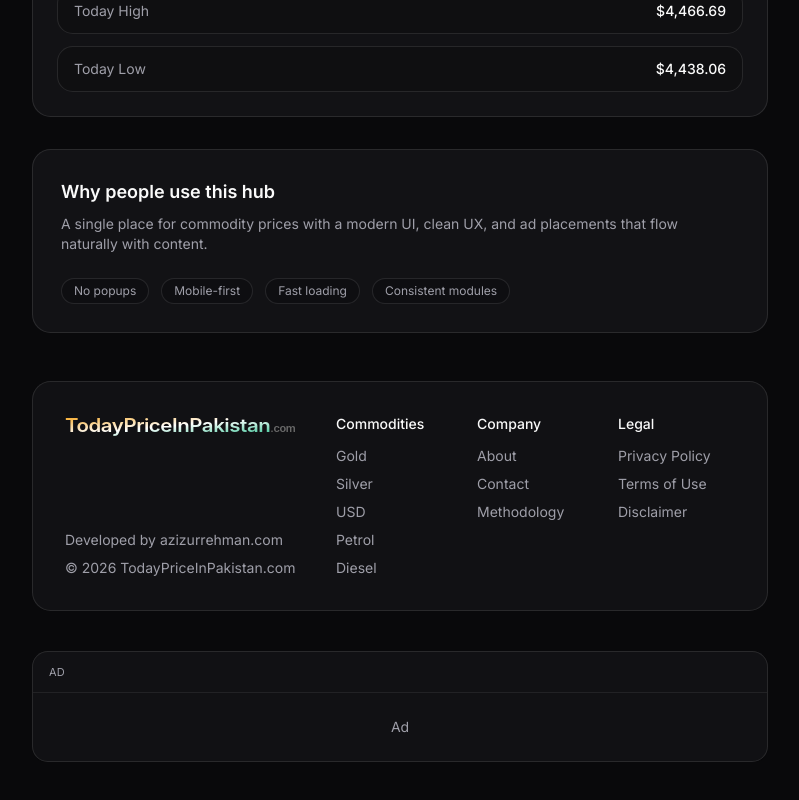
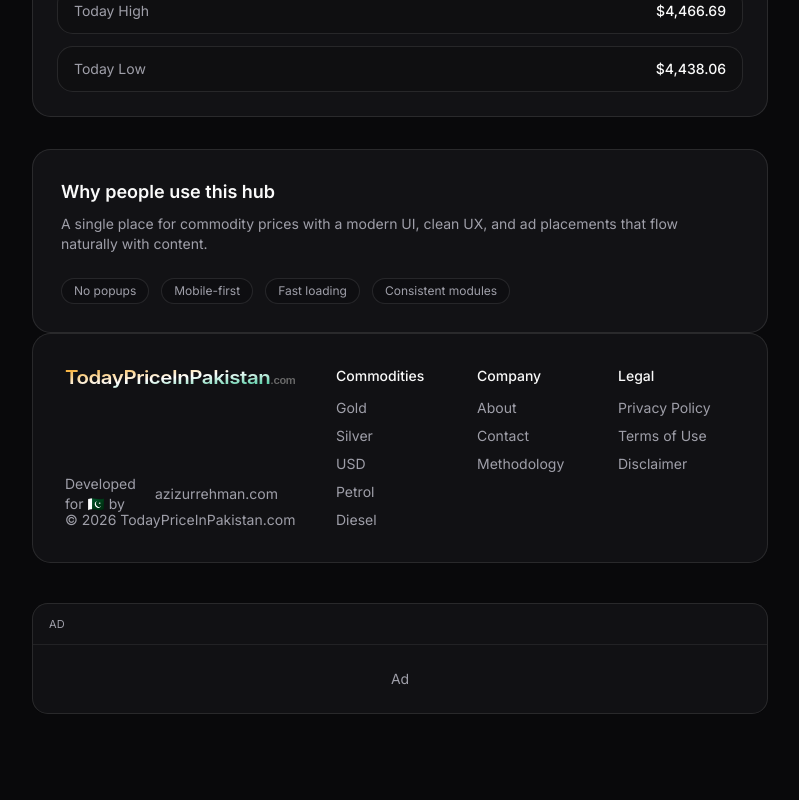
Before and after one commit to eazizurrehman/todaypriceinpakistan.com, a Next.js app: page / in a window 1280 px wide. Shown: the part 2153-2953 px from the top of the page, without its empty margins (240-1039 px from the left). After the commit the page ends 2907 px from the top, so only its background shows below. Built offline with nearby package versions, Linux system fonts and the light colour scheme.

Commit message:
feat: enhance footer with developer attribution

```diff
--- a/app/_components/footer.tsx
+++ b/app/_components/footer.tsx
@@ -1,3 +1,4 @@
+import { ArrowUpRight } from "lucide-react";
 import Image from "next/image";
 import Link from "next/link";
 
@@ -23,7 +24,7 @@ const legalLinks = [
 
 export function AppFooter() {
   return (
-    <footer className="mt-12 space-y-8 rounded-4xl border bg-card/70 p-6 backdrop-blur supports-backdrop-filter:bg-card/60 md:p-8">
+    <footer className="space-y-8 rounded-4xl border bg-card/70 p-6 backdrop-blur supports-backdrop-filter:bg-card/60 md:p-8">
       <div className="grid gap-10 lg:grid-cols-[1.1fr_1.9fr]">
         <div className="flex flex-col justify-between gap-4">
           <Link className="flex items-center" href="/">
@@ -36,14 +37,27 @@ export function AppFooter() {
             />
           </Link>
           <div className="space-y-2">
+            <div className="group flex h-4 w-fit items-center gap-1">
+              <p className="text-muted-foreground text-sm">
+                Developed for &#x1F1F5;&#x1F1F0; by
+              </p>
+              <div className="flex items-center gap-0.5">
+                <a
+                  className="text-muted-foreground text-sm underline-offset-4 transition-all duration-200 group-hover:text-white group-hover:underline"
+                  href="https://azizurrehman.com"
+                  rel="noopener"
+                  target="_blank"
+                >
+                  azizurrehman.com
+                </a>
+                <ArrowUpRight
+                  className="h-4 w-4 opacity-0 transition-opacity duration-200 group-hover:opacity-100"
+                  width={16}
+                />
+              </div>
+            </div>
             <p className="text-muted-foreground text-sm">
-              Developed by{" "}
-              <a href="https://azizurrehman.com" rel="noopener" target="_blank">
-                azizurrehman.com
-              </a>{" "}
-            </p>
-            <p className="text-muted-foreground text-sm">
-              © 2026 TodayPriceInPakistan.com
+              &#xa9; 2026 TodayPriceInPakistan.com
             </p>
           </div>
         </div>
@@ -54,7 +68,7 @@ export function AppFooter() {
               {commodityLinks.map((item) => (
                 <li key={item.href}>
                   <Link
-                    className="text-muted-foreground transition-colors hover:text-foreground"
+                    className="text-muted-foreground transition-colors duration-200 hover:text-foreground"
                     href={item.href}
                   >
                     {item.label}
@@ -70,7 +84,7 @@ export function AppFooter() {
               {companyLinks.map((item) => (
                 <li key={item.href}>
                   <Link
-                    className="text-muted-foreground transition-colors hover:text-foreground"
+                    className="text-muted-foreground transition-colors duration-200 hover:text-foreground"
                     href={item.href}
                   >
                     {item.label}
@@ -86,7 +100,7 @@ export function AppFooter() {
               {legalLinks.map((item) => (
                 <li key={item.href}>
                   <Link
-                    className="text-muted-foreground transition-colors hover:text-foreground"
+                    className="text-muted-foreground transition-colors duration-200 hover:text-foreground"
                     href={item.href}
                   >
                     {item.label}
```
